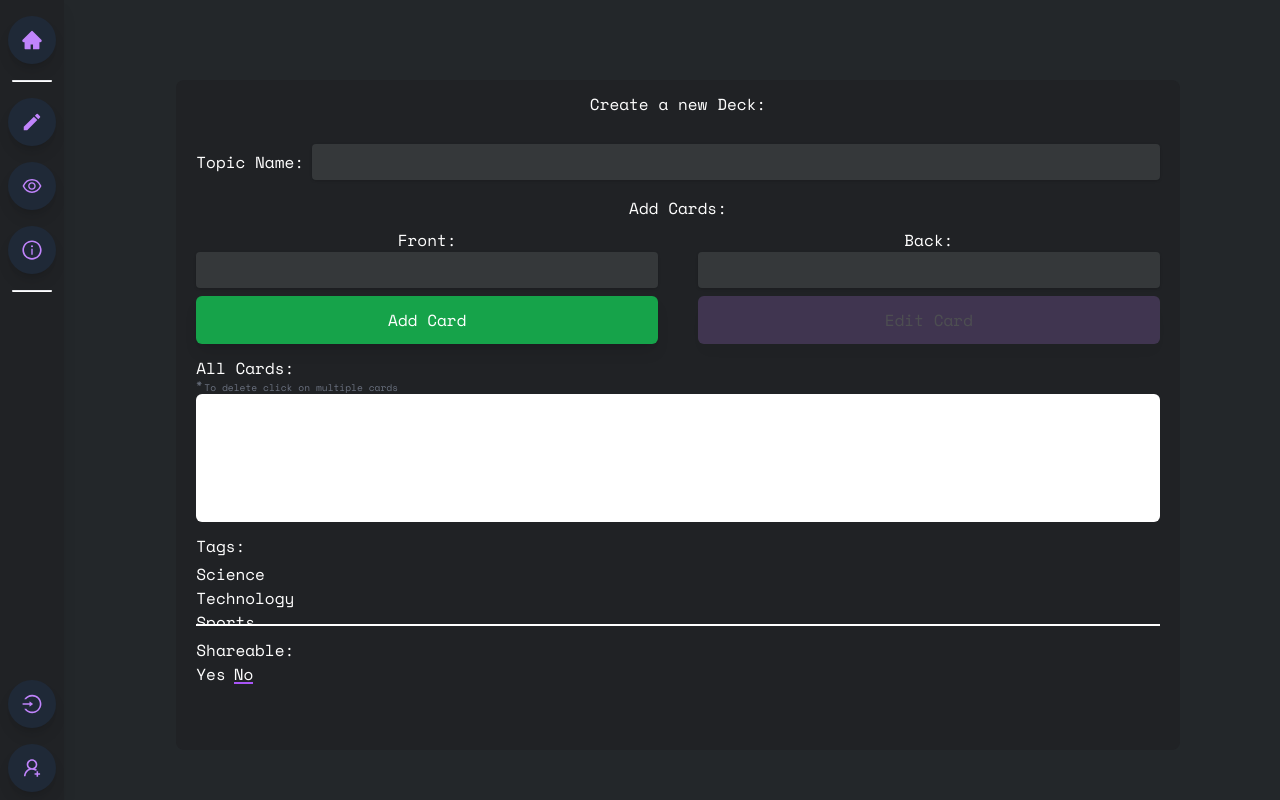
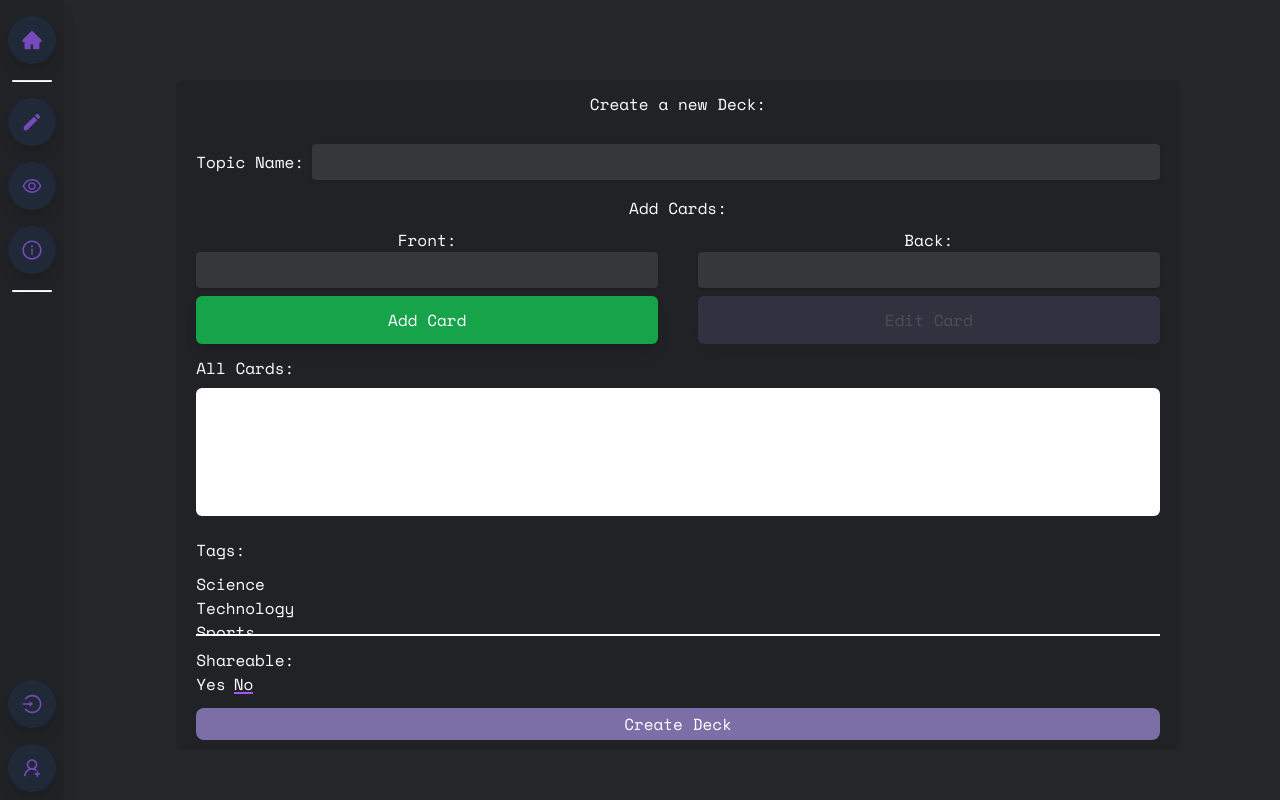
Before and after one commit to CalebCooper18/Flasharer, a React (Vite) app in the folder frontend/: page /create in a window 1280 px wide. Built offline with nearby package versions, Linux system fonts and the light colour scheme.

Commit message:
Added more styles and setting up front end to handle creating and sending to back-end

```diff
--- a/frontend/src/app/reducers/deckReducer.ts
+++ b/frontend/src/app/reducers/deckReducer.ts
@@ -17,10 +17,14 @@ const deckReducer = createSlice({
         {
             return action.payload
         },
+        createDeck(state, action: PayloadAction<Deck>)
+        {
+            state.push(action.payload);
+        }
     }
 })
 
-export const {setDecks} = deckReducer.actions;
+export const {setDecks, createDeck} = deckReducer.actions;
 
 export function initializeUserDecks()
 {
--- a/frontend/src/components/DeckDisplay.tsx
+++ b/frontend/src/components/DeckDisplay.tsx
@@ -15,7 +15,7 @@ export default function DeckDisplay({deck, location}: Props) {
         <p className='text-xs line-clamp-2'>Number of cards: {deck.cards.length}</p>
         <p className='text-xs truncate'>Likes: {deck.likes}</p>
         <div className='absolute flex flex-col justify-center items-center scale-0 w-full h-full
-        top-0 left-0 origin-center bg-purple-900` opacity-90 group-hover:scale-100
+        top-0 left-0 origin-center bg-purple-900 opacity-90 group-hover:scale-100
         transition-all duration-200 font-black '>
             <button className='hover:underline hover:text-black'>View</button>
             <button className='hover:underline hover:text-black'>Edit</button>
--- a/frontend/src/components/TagsSelect.tsx
+++ b/frontend/src/components/TagsSelect.tsx
@@ -22,8 +22,8 @@ export default function TagsSelect({tags, setTags}: Props) {
   return (
     <div className="w-full border-b-2 border-solid border-white overflow-y-scroll max-h-16">
         {AllTags.map(tag =>(
-            <button className={`text-left w-full hover:cursor-pointer hover:bg-purple-400
-            ${tags.includes(tag) ? 'bg-purple-400': ''}`}
+            <button className={`text-left w-full hover:cursor-pointer hover:bg-semiLightPurple
+            ${tags.includes(tag) ? 'bg-semiLightPurple': ''}`}
             type="button" key={tag} onClick={() => handleClick(tag)}>{tag}</button>
         ))}
     </div>
--- a/frontend/src/components/UpdateCardBtn.tsx
+++ b/frontend/src/components/UpdateCardBtn.tsx
@@ -1,5 +1,6 @@
 import { updateCard } from "../app/reducers/cardsReducer";
 import { useAppDispatch } from "../app/hooks";
+import { createAndDeleteNotification } from "../app/reducers/notificationReducer";
 
 interface Props {
     id: string,
@@ -10,11 +11,35 @@ interface Props {
 }
 
 export default function UpdateCardBtn({id, subject, answer, clearCardsFields, setCardId}: Props) {
-  console.log(id, subject, answer, clearCardsFields);
+  const dispatch = useAppDispatch();
+
+  function handleClick()
+  {
+    if(!subject || !answer) {
+      dispatch(createAndDeleteNotification({
+        type: 'error',
+        message: 'Missing subject or answer field'
+      }));
+      return;
+    }
+
+      dispatch(updateCard({
+        id,
+        subject,
+        answer
+      }));
+      clearCardsFields();
+      setCardId('');
+      dispatch(createAndDeleteNotification({
+        type: 'Success',
+        message: 'Card updated'
+      }));
+  }
+
   return (
-    <button type="button" disabled={!!!id} className={`form-card-button-template bg-purple-400 ${!id ?
+    <button type="button" disabled={!!!id} className={`form-card-button-template bg-semiLightPurple ${!id ?
     'disabled:cursor-not-allowed disabled:opacity-20':
-    'hover:bg-purple-600 active:bg-purple-900 group'}`}>
+    'hover:bg-purple-800 active:bg-purple-900 group'}`} onClick={handleClick}>
         <span className="group-active:opacity-0 transition-all duration-200">Edit Card</span>
         <span className="absolute -translate-y-24 left-1/2 -translate-x-1/2 group-active:translate-y-0
         transition-all duration-200">Card Updated</span>
--- a/frontend/src/index.css
+++ b/frontend/src/index.css
@@ -27,7 +27,7 @@ body
     .icon-btn
     {
         @apply relative flex justify-center items-center h-8 w-8
-                my-2 mx-auto shadow-lg bg-gray-800 text-purple-400
+                my-2 mx-auto shadow-lg bg-gray-800 text-secondary
                 hover:bg-purple-600 hover:text-white rounded-3xl
                 hover:rounded-xl transition-all duration-300 ease-linear
                 hover:cursor-pointer xss:h-12 xss:w-12
@@ -56,7 +56,7 @@ body
 
     .content-container
     {
-        @apply bg-secondary h-screen ms-12
+        @apply bg-darkBackground h-screen ms-12
     }
 
     .input-field
@@ -67,13 +67,13 @@ body
         transition-all duration-100
     }
 
-    .form-button {
-        @apply bg-purple-500 p-2 w-full rounded-md text-base xss:text-2xl
-        transition-all duration-500 hover:bg-purple-600 active:scale-95;
+    .form-button-user-accounts {
+        @apply bg-semiLightPurple p-2 w-full rounded-md text-base xss:text-2xl
+        transition-all duration-500 hover:bg-purple-800 active:scale-95;
     }
 
     .form-card-button-template {
         @apply p-3 w-full shadow-lg relative overflow-y-hidden
-        rounded-md active:scale-95 transition-all duration-100
+        rounded-md active:scale-95 transition-all duration-500
     }
 }
--- a/frontend/src/pages/Create.tsx
+++ b/frontend/src/pages/Create.tsx
@@ -53,7 +53,7 @@ export default function Create() {
   return (
     <div className="h-[900px] min-w-[200px] pt-10 w-full flex flex-col justify-center items-center text-white sm:h-[750px] xss:pt-20">
         <div className="bg-primary h-full w-5/6 rounded-lg py-4 px-5">
-            <form className="w-full flex flex-col items-center gap-1 sm:gap-3">
+            <form className="w-full h-full flex flex-col items-center justify-around gap-1 sm:gap-3">
                 <h3 className="leading-4 mb-5 text-center">Create a new Deck:</h3>
                 <div className="w-full flex gap-2 items-center flex-col sm:flex-row">
                     <label className="min-w-fit">Topic Name:</label>
@@ -70,16 +70,17 @@ export default function Create() {
                         <input type="text" className="input-field" value={answer} onChange={(e) => setAnswer(e.target.value)} />
                     </div>
                     <div className="w-full">
-                        <AddCardBtn handleAddCard={handleAddCard} />
+                        {!cardId && <AddCardBtn handleAddCard={handleAddCard} />}
+                        {cardId && <button className="form-card-button-template bg-red-500 hover:bg-red-900"
+                        onClick={() => setCardId('')}>
+                        Cancel Edit</button>}
                     </div>
                     <div className="w-full">
-                        <UpdateCardBtn id={cardId} subject={subject} answer={answer} clearCardsFields={clearCardFields} setCardId ={setCardId}/>
+                        <UpdateCardBtn id={cardId} subject={subject} answer={answer} clearCardsFields={clearCardFields} setCardId={setCardId}/>
                     </div>
                 </div>
                 <div className="flex w-full flex-col">
-                    <h3>All Cards:</h3>
-                    <small className="relative ml-2 text-gray-500 before:content-['*'] before:absolute
-                    before:-top-1 before:-left-2 text-tiny">To delete click on multiple cards</small>
+                    <h3 className="mb-2">All Cards:</h3>
                     <ul className="bg-white w-full h-24 rounded-md overflow-y-scroll text-black sm:h-32">
                         {cards.map(card => (
                         <CardListItem key={card.id} subject={card.subject} answer={card.answer} id={card.id as string}
@@ -88,7 +89,9 @@ export default function Create() {
                     </ul>
                 </div>
                 <div className="w-full">
-                    <h3 className="mb-1">Tags:</h3>
+                    <h3 className="my-2 py-0.5 overflow-x-scroll whitespace-nowrap">Tags:
+                    {tags.map(tag => <span className="me-1 border border-semiLightPurple rounded-md text-tiny p-0.5">{tag}</span>)}
+                    </h3>
                     <TagsSelect tags={tags} setTags={setTags} />
                 </div>
                 <div className="w-full">
@@ -103,6 +106,10 @@ export default function Create() {
                      after:bg-purple-500 after:origin-left after:transition-all after:duration-700`} onClick={() => setShared(false)}>No</button>
                     </div>
                 </div>
+                <button className="w-full text-center justify-self-end bg-semiLightPurple rounded-lg p-1 hover:bg-purple-800 transition-all duration-500
+                active:scale-95 active:opacity-80">
+                    Create Deck
+                </button>
             </form>
         </div>
     </div>
--- a/frontend/src/pages/Login.tsx
+++ b/frontend/src/pages/Login.tsx
@@ -34,7 +34,7 @@ export default function Login() {
             onChange={(e) => setPassword(e.target.value)} value={password} />
         </div>
         <div className='mt-6 flex justify-center w-3/4'>
-          <button className='form-button' type='submit'>
+          <button className='form-button-user-accounts' type='submit'>
             Login
           </button>
         </div>
--- a/frontend/src/pages/Register.tsx
+++ b/frontend/src/pages/Register.tsx
@@ -44,7 +44,7 @@ export default function Register() {
                     onChange={(e) => setPasswordConfirm(e.target.value)} value={passwordConfirm} />
                 </div>
                 <div className='mt-6 flex justify-center w-3/4'>
-                <button className='form-button' type='submit'>
+                <button className='form-button-user-accounts' type='submit'>
                     Create Account
                 </button>
                 </div>
--- a/frontend/tailwind.config.js
+++ b/frontend/tailwind.config.js
@@ -8,7 +8,9 @@ export default {
     extend: {
       colors: {
         primary: '#202225',
-        secondary: '#23272A',
+        secondary: '#764abc',
+        semiLightPurple: '#7c6ea7',
+        darkBackground: '#23272A',
         textboxDark: '#35383a',
       },
       screens: {
```
Also changed, not shown: frontend/src/services/deck.service.ts (+12 -0 lines).
